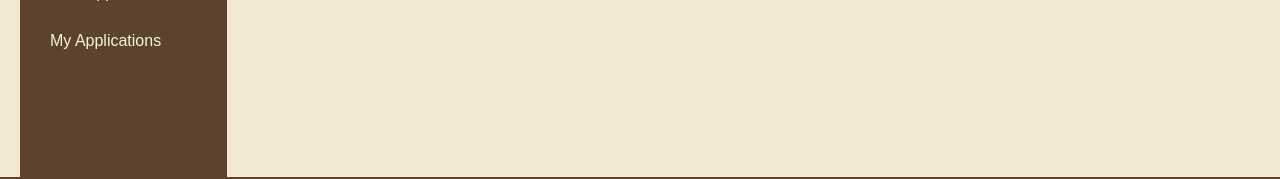
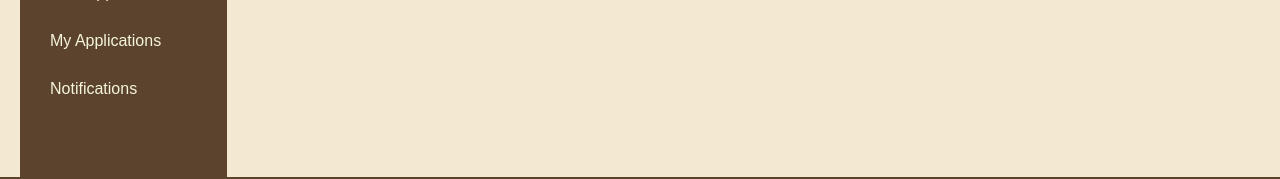
Before and after one commit to GeorgeBeshay/db-project, an Angular app in the folder src/fe-src/: page /adopter in a window 1280 px wide. Shown: the part 553-732 px from the top of the page. Built offline with nearby package versions, Linux system fonts and the light colour scheme.

Commit message:
Add notifications to side-bar menu

```diff
--- a/src/fe-src/src/app/Components/adopter/adopter.component.html
+++ b/src/fe-src/src/app/Components/adopter/adopter.component.html
@@ -20,6 +20,7 @@
           <li><a (click)="selectSection(0)">Home Page</a></li>
           <li><a (click)="selectSection(1)">New Application</a></li>
           <li><a (click)="selectSection(2)">My Applications</a></li>
+          <li><a (click)="selectSection(3)">Notifications</a></li>
         </ul>
       </div>
 
@@ -81,6 +82,10 @@
 
         </ng-container>
 
+        <ng-container *ngIf="currentSection == 3">
+          This is the notifications page!
+        </ng-container>
+
       </div>
 
     </div>
```
